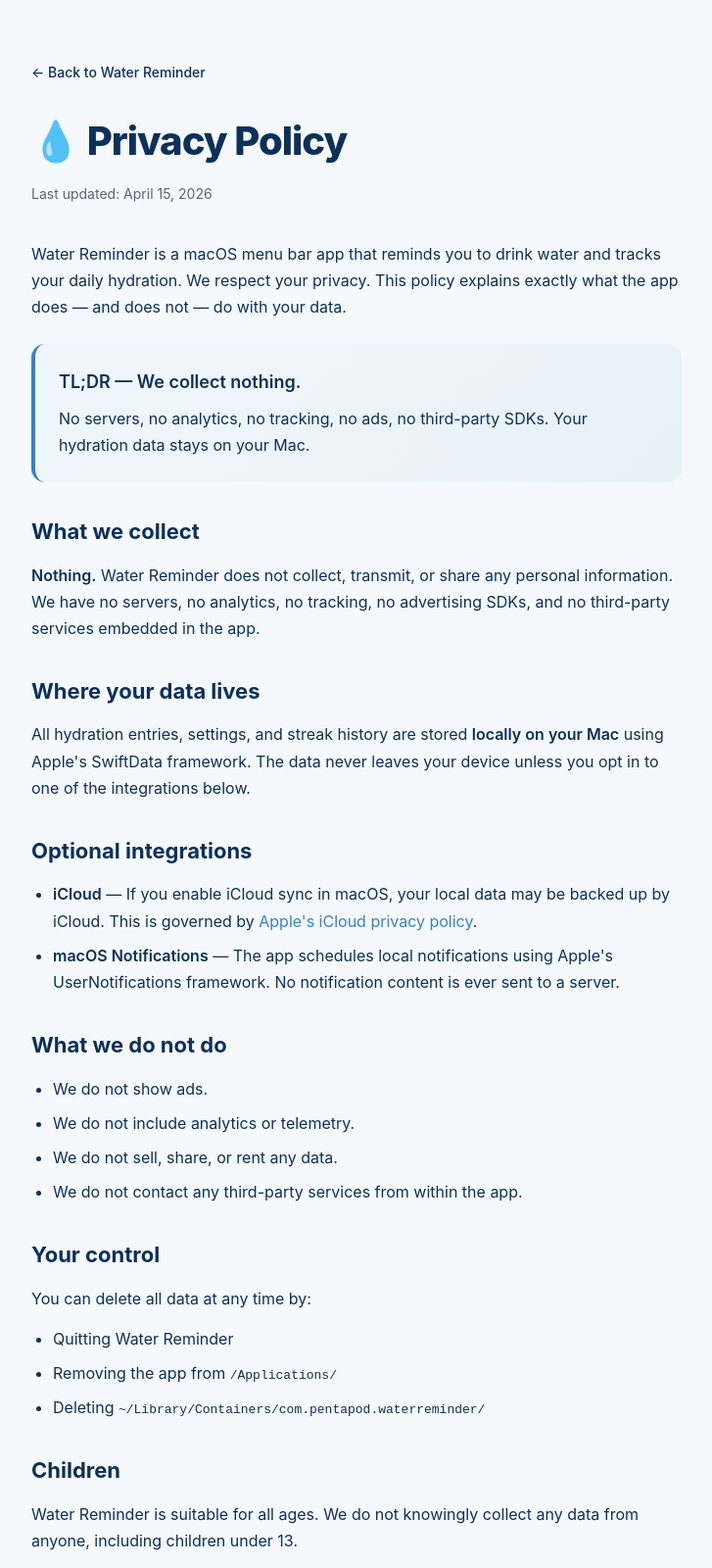
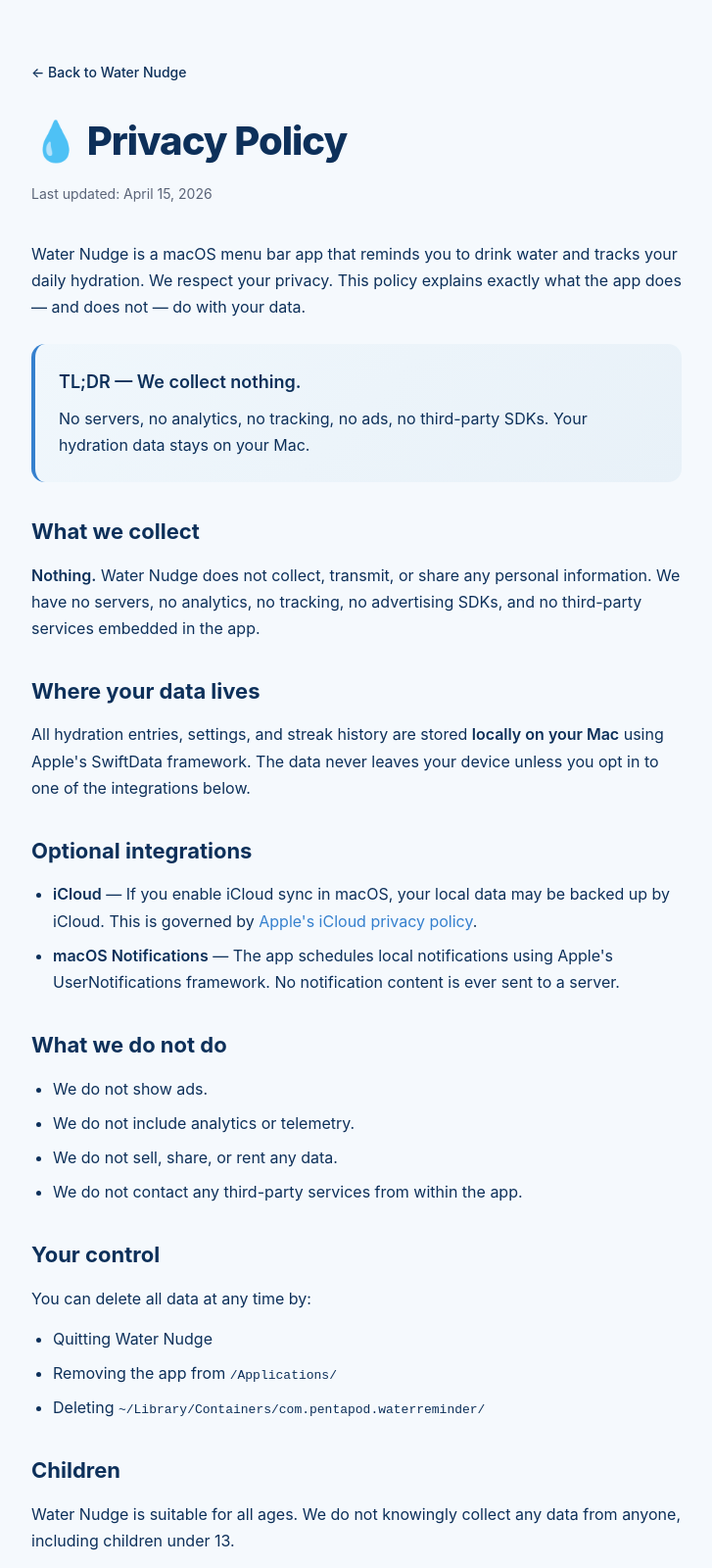
Before and after one commit to pentapod-official/waterreminder-website, a plain HTML site: page privacy.html in a window 1280 px wide. Shown: the top 1600 px of the page at 98% size, without its empty margins (276-1003 px from the left). Drawn offline with Linux system fonts and the light colour scheme.

Commit message:
Rename to Water Nudge

```diff
--- a/privacy.html
+++ b/privacy.html
@@ -3,8 +3,8 @@
 <head>
 <meta charset="UTF-8">
 <meta name="viewport" content="width=device-width, initial-scale=1.0">
-<title>Privacy Policy — Water Reminder</title>
-<meta name="description" content="Water Reminder privacy policy. We collect nothing.">
+<title>Privacy Policy — Water Nudge</title>
+<meta name="description" content="Water Nudge privacy policy. We collect nothing.">
 <style>
   :root {
     --aqua-light: #78B4E5;
@@ -81,12 +81,12 @@
 <body>
 <div class="container">
 
-<a href="index.html" class="top-link">← Back to Water Reminder</a>
+<a href="index.html" class="top-link">← Back to Water Nudge</a>
 
 <h1>💧 Privacy Policy</h1>
 <p class="updated">Last updated: April 15, 2026</p>
 
-<p>Water Reminder is a macOS menu bar app that reminds you to drink water and tracks your daily hydration. We respect your privacy. This policy explains exactly what the app does — and does not — do with your data.</p>
+<p>Water Nudge is a macOS menu bar app that reminds you to drink water and tracks your daily hydration. We respect your privacy. This policy explains exactly what the app does — and does not — do with your data.</p>
 
 <div class="highlight">
   <strong>TL;DR — We collect nothing.</strong>
@@ -94,7 +94,7 @@
 </div>
 
 <h2>What we collect</h2>
-<p><strong>Nothing.</strong> Water Reminder does not collect, transmit, or share any personal information. We have no servers, no analytics, no tracking, no advertising SDKs, and no third-party services embedded in the app.</p>
+<p><strong>Nothing.</strong> Water Nudge does not collect, transmit, or share any personal information. We have no servers, no analytics, no tracking, no advertising SDKs, and no third-party services embedded in the app.</p>
 
 <h2>Where your data lives</h2>
 <p>All hydration entries, settings, and streak history are stored <strong>locally on your Mac</strong> using Apple's SwiftData framework. The data never leaves your device unless you opt in to one of the integrations below.</p>
@@ -116,13 +116,13 @@
 <h2>Your control</h2>
 <p>You can delete all data at any time by:</p>
 <ul>
-  <li>Quitting Water Reminder</li>
+  <li>Quitting Water Nudge</li>
   <li>Removing the app from <code>/Applications/</code></li>
   <li>Deleting <code>~/Library/Containers/com.pentapod.waterreminder/</code></li>
 </ul>
 
 <h2>Children</h2>
-<p>Water Reminder is suitable for all ages. We do not knowingly collect any data from anyone, including children under 13.</p>
+<p>Water Nudge is suitable for all ages. We do not knowingly collect any data from anyone, including children under 13.</p>
 
 <h2>Changes to this policy</h2>
 <p>If we ever update this policy, the change will be reflected in the "Last updated" date above and posted at the same URL.</p>
```
Also changed, not shown: index.html (+5 -5 lines), 1 other file.
